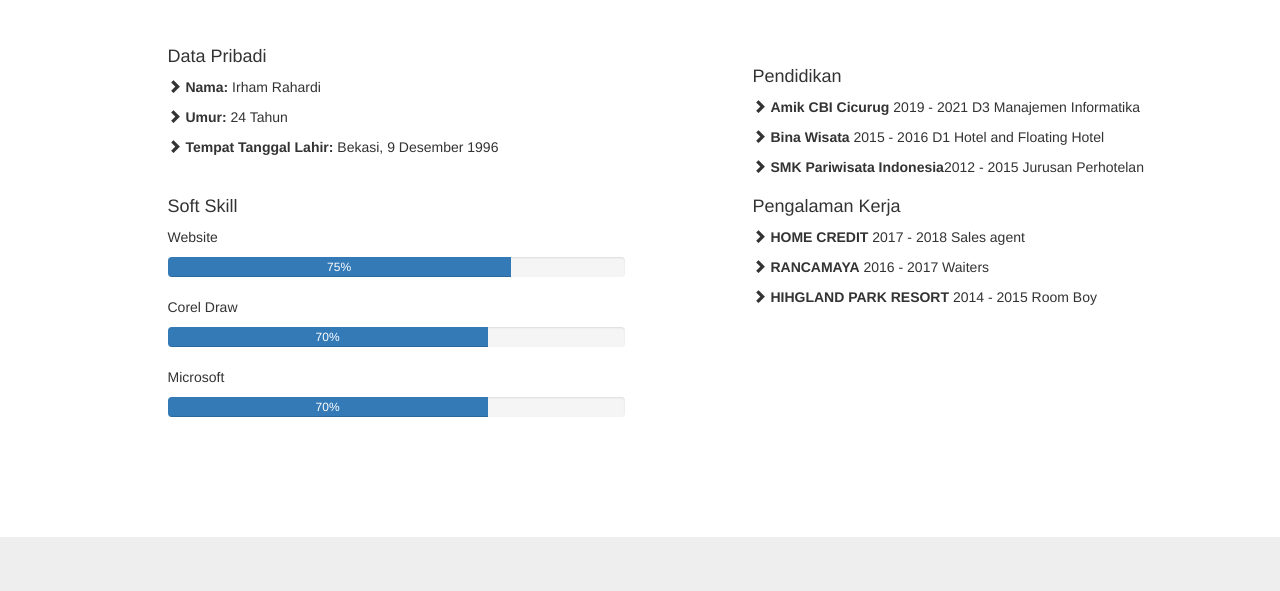
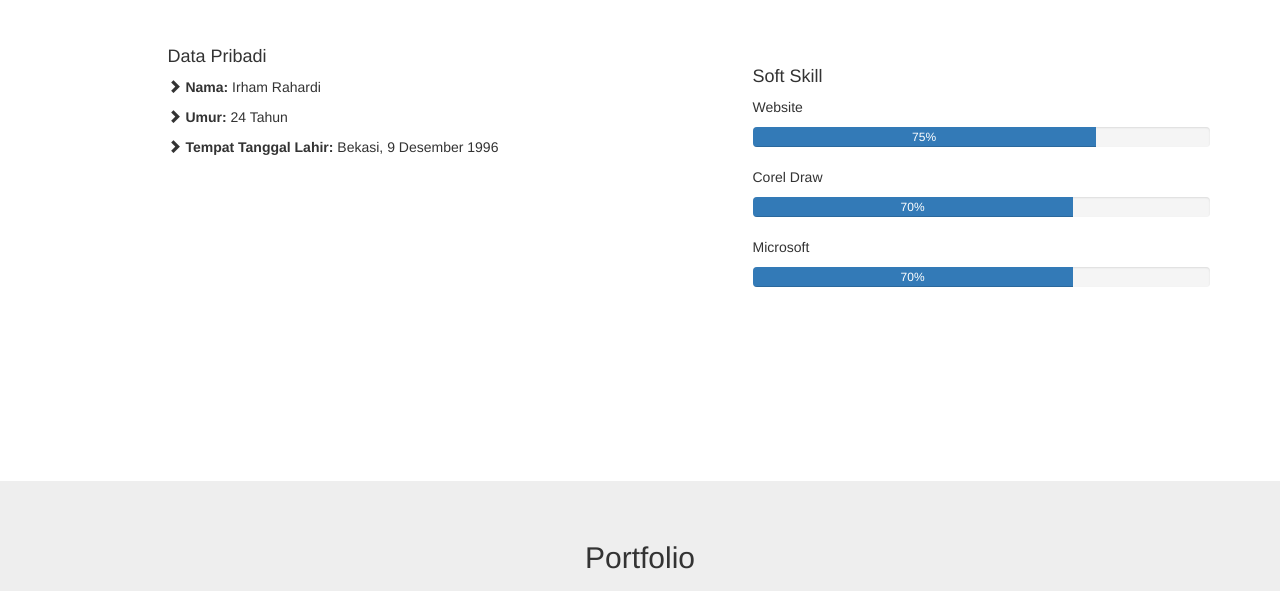
Before and after one commit to irham9019/irham9019.github.io, a plain HTML site: page index.html in a window 1280 px wide. Shown: the part 679-1270 px from the top of the page. Drawn offline with Linux system fonts and the light colour scheme.

Commit message:
Update index.html

```diff
--- a/index.html
+++ b/index.html
@@ -55,13 +55,6 @@
           </div>
           <br>
           <div class="col-sm-5 col-sm-offset-1 kanan">
-            <h4>Pendidikan</h4>
-            <p><i class="glyphicon glyphicon-chevron-right"></i> <strong>Amik CBI Cicurug</strong> 2019 - 2021 D3 Manajemen Informatika</p>
-            <p><i class="glyphicon glyphicon-chevron-right"></i> <strong>Bina Wisata</strong> 2015 - 2016 D1 Hotel and Floating Hotel</p>
-            <p><i class="glyphicon glyphicon-chevron-right"></i> <strong>SMK Pariwisata Indonesia</strong>2012 - 2015 Jurusan Perhotelan</p>
-          </div>
-          <br>
-          <div class="col-sm-5 col-sm-offset-1 kanan">
             <h4>Soft Skill</h4>
             <P>Website</P>
             <div class="progress">
@@ -81,13 +74,6 @@
                 70%
               </div>
             </div>
-          </div>
-          <br>
-          <div class="col-sm-5 col-sm-offset-1 kiri">
-            <h4>Pengalaman Kerja</h4>
-            <p><i class="glyphicon glyphicon-chevron-right"></i> <strong>HOME CREDIT</strong> 2017 - 2018 Sales agent</p>
-            <p><i class="glyphicon glyphicon-chevron-right"></i> <strong>RANCAMAYA</strong> 2016 - 2017 Waiters</p>
-            <p><i class="glyphicon glyphicon-chevron-right"></i> <strong>HIHGLAND PARK RESORT</strong> 2014 - 2015 Room Boy</p></p>
           </div>
         </div>
       </div>
```
